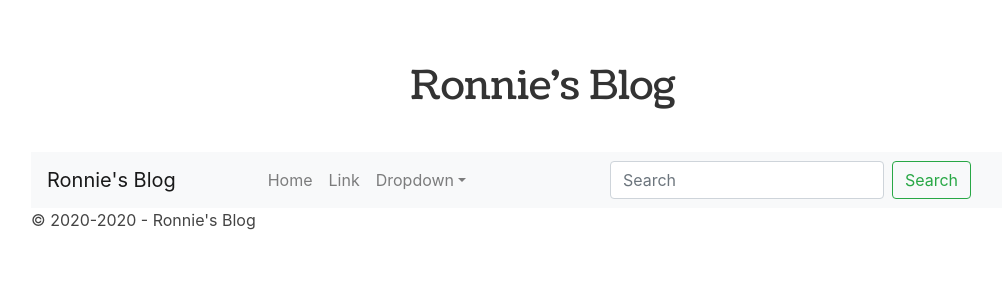
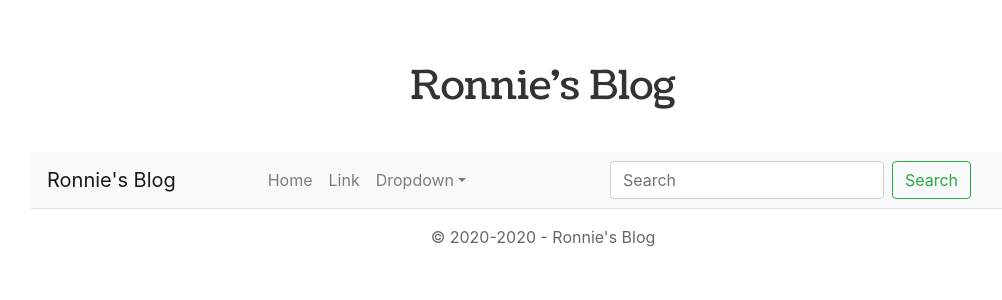
Before and after one commit to rokomari-com/blog, a React (Create React App) app: page / in a window 1280 px wide. Shown: the top 300 px of the page, without its empty margins (97-1099 px from the left). Built offline with nearby package versions, Linux system fonts and the light colour scheme.

Commit message:
footer component done

```diff
--- a/src/components/layouts/Footer/Footer.js
+++ b/src/components/layouts/Footer/Footer.js
@@ -1,8 +1,11 @@
 import React from 'react';
+import './Footer.scss';
 
 const Footer = () => {
     return (
-        <footer className="footer-text">&copy; 2020-2020 - Ronnie's Blog</footer>
+        <footer className="footer-text text-center border-top">
+            &copy; 2020-2020 - Ronnie's Blog
+        </footer>
     );
 };
 
--- a/src/components/layouts/Footer/Footer.scss
+++ b/src/components/layouts/Footer/Footer.scss
@@ -0,0 +1,6 @@
+@import './../../../sass/config.scss';
+
+.footer-text {
+    color: lighten($color: $primaryColor, $amount: 20);
+    padding: 1em 0em;
+}
--- a/src/sass/_base/_basic.scss
+++ b/src/sass/_base/_basic.scss
@@ -75,4 +75,10 @@ body {
         width: 80%;
         margin: 0 auto;
     }
+    .border-top {
+        border-top: $solidBorder;
+    }
+    .border-bottom {
+        border-bottom: $solidBorder;
+    }
 }
--- a/src/sass/_helpers/_variables.scss
+++ b/src/sass/_helpers/_variables.scss
@@ -11,7 +11,9 @@ $hoverBgColor: #f7f7f7;
 
 $primaryBorderColor: #ccc;
 $secondaryBorderColor: #ddd;
-$borderBottom: 1px dotted $primaryBorderColor;
+
+$dottedBorder: 1px dotted $primaryBorderColor;
+$solidBorder: 1px solid $primaryBorderColor;
 
 // lighten($primaryColor, 6.67) = #444;
 // lighten($primaryColor, 20) = #666;
```
Also changed, not shown: 1 other file (tests, documents, lock files or other folders).
